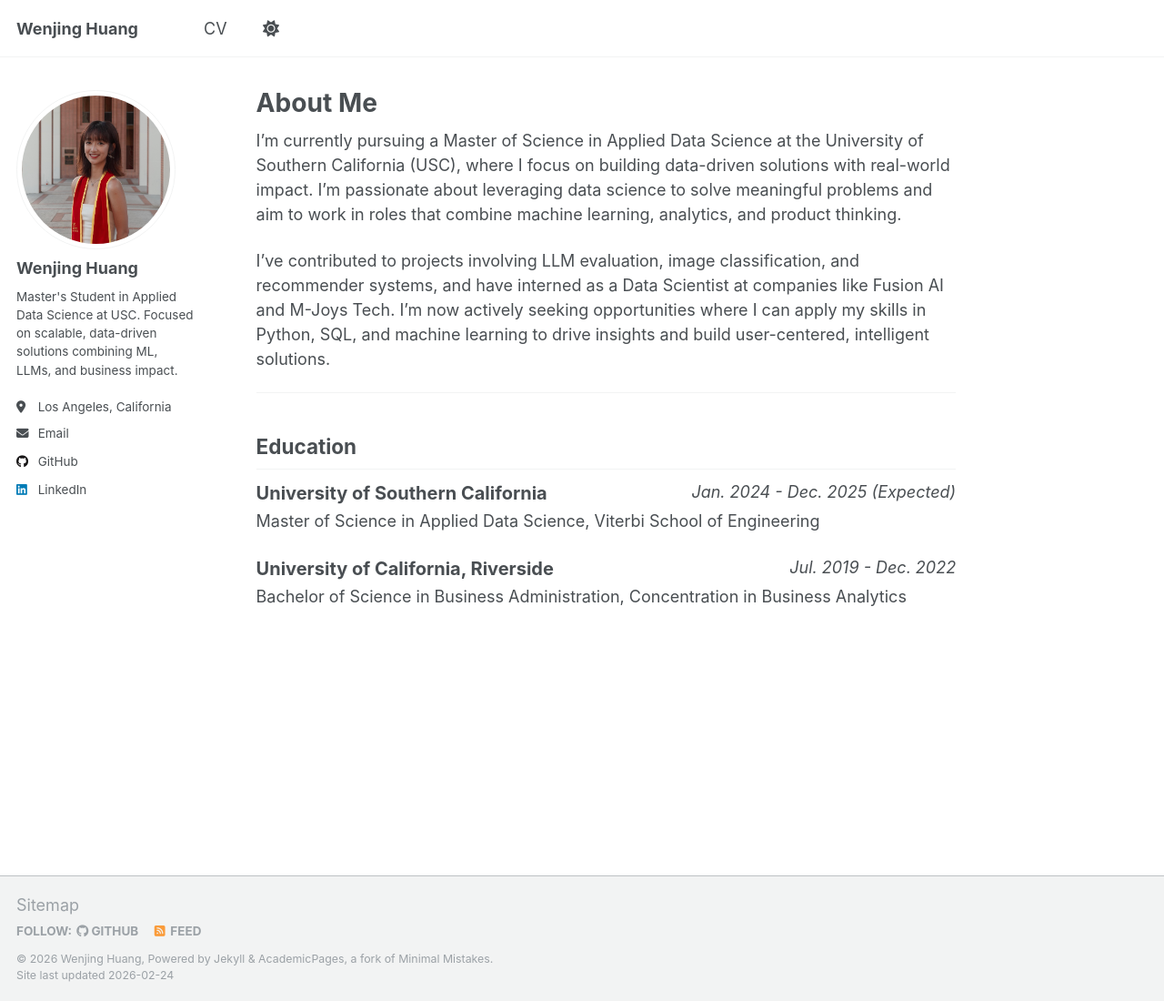
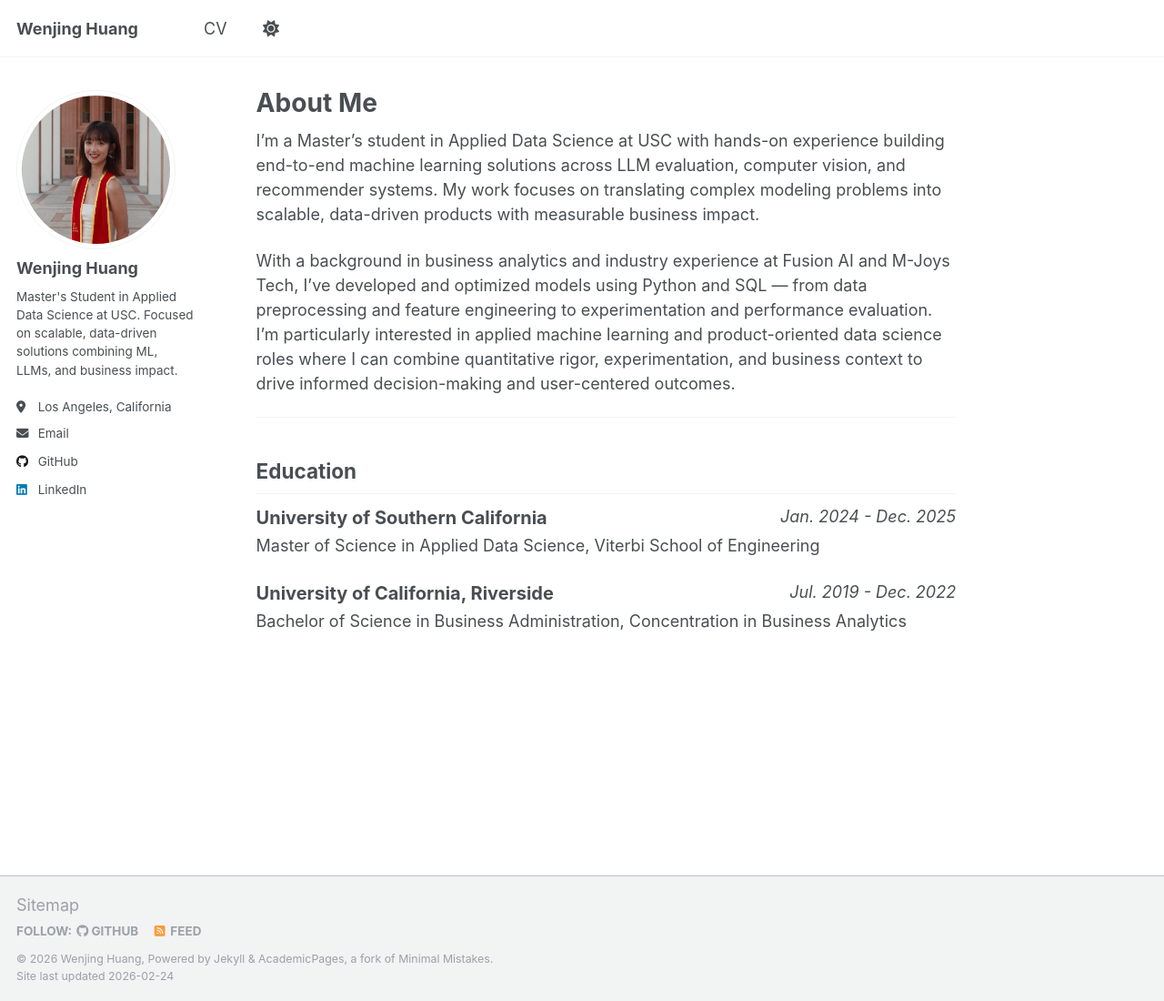
Before and after one commit to jocelynnnwj/jocelynnnwj.github.io, a Jekyll site: the page built from _pages/about.md, in a window 1280 px wide and 1100 px high. Shown: the whole window at 91% size. Built offline with Jekyll 4.4.1, drawn with Linux system fonts in a browser that asks for light colours; a script that is not in the unit is left out.

Commit message:
Revise about page with updated personal and education details
Updated personal description to highlight hands-on experience and focus on applied machine learning. Revised internship and skills sections for clarity.

```diff
--- a/_pages/about.md
+++ b/_pages/about.md
@@ -8,16 +8,16 @@ redirect_from:
   - /about.html
 ---
 
-I’m currently pursuing a Master of Science in Applied Data Science at the University of Southern California (USC), where I focus on building data-driven solutions with real-world impact. I’m passionate about leveraging data science to solve meaningful problems and aim to work in roles that combine machine learning, analytics, and product thinking.
+I’m a Master’s student in Applied Data Science at USC with hands-on experience building end-to-end machine learning solutions across LLM evaluation, computer vision, and recommender systems. My work focuses on translating complex modeling problems into scalable, data-driven products with measurable business impact.
 
-I’ve contributed to projects involving LLM evaluation, image classification, and recommender systems, and have interned as a Data Scientist at companies like Fusion AI and M-Joys Tech. I’m now actively seeking opportunities where I can apply my skills in Python, SQL, and machine learning to drive insights and build user-centered, intelligent solutions.
+With a background in business analytics and industry experience at Fusion AI and M-Joys Tech, I’ve developed and optimized models using Python and SQL — from data preprocessing and feature engineering to experimentation and performance evaluation. I’m particularly interested in applied machine learning and product-oriented data science roles where I can combine quantitative rigor, experimentation, and business context to drive informed decision-making and user-centered outcomes.
 
 ---
 
 ## Education
 <div style='display: flex; justify-content: space-between;'>
     <p style='font-size:20px; margin-bottom:2px'><b>University of Southern California</b></p>
-    <i>Jan. 2024 - Dec. 2025 (Expected)</i>
+    <i>Jan. 2024 - Dec. 2025</i>
 </div>
 Master of Science in Applied Data Science, Viterbi School of Engineering
 
```
